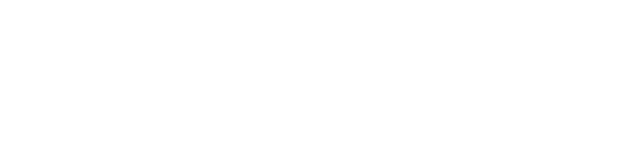
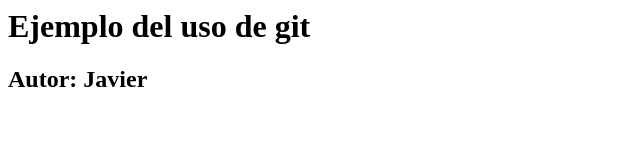
Before and after one commit to javierGar9307/ejemploRepo, a plain HTML site: page Documents/sitio web/index.html in a window 1280 px wide. Shown: the whole page, without its empty margins (0-640 px from the left). Drawn offline with Linux system fonts and the light colour scheme.

Commit message:
Esta es una segunda version

```diff
--- a/Documents/sitio web/index.html
+++ b/Documents/sitio web/index.html
@@ -1,5 +1,8 @@
 <html>
     <title></title>
     <head></head>
-    <body></body>
+    <body>
+        <h1>Ejemplo del uso de git</h1>
+        <h2>Autor: Javier</h2>
+    </body>
 </html>
```
